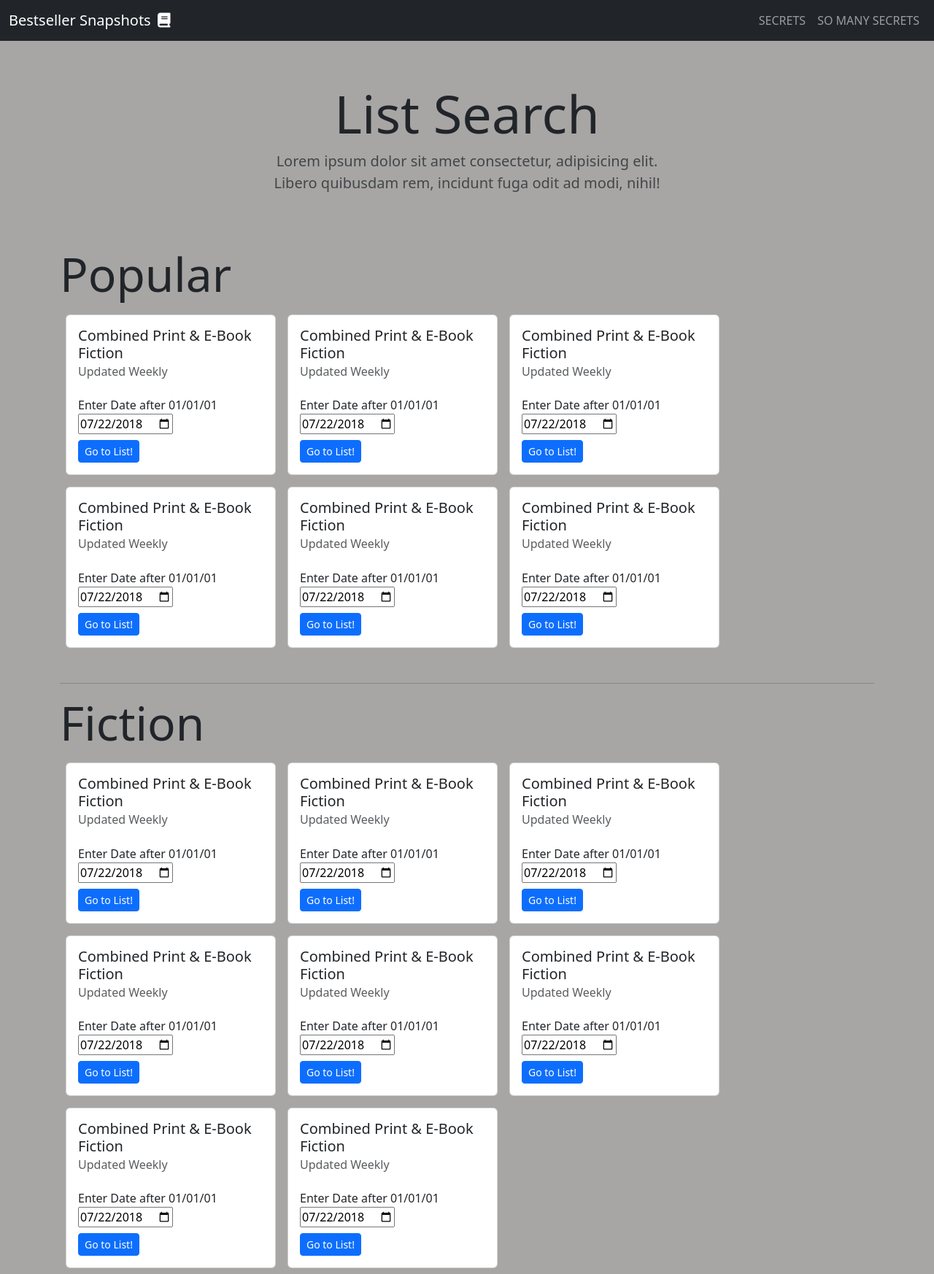
After one commit to mmazurk/bestseller-snapshots, a Flask app: page /list-search in a window 1280 px wide. The commit adds this page. Shown: the whole page at 73% size. Run offline with Flask 3, Linux system fonts and the light colour scheme.

Commit message:
additional pages

```diff
--- a/app.py
+++ b/app.py
@@ -9,7 +9,6 @@ app.app_context().push()
 ## TODO
 ## Need to figure out how to configure app.app_context() correctly
 ## So we don't have problems on Heroku
-
 
 app.config['SQLALCHEMY_DATABASE_URI'] = 'postgresql:///bestseller'
 app.config['SQLALCHEMY_TRACK_MODIFICATIONS'] = False
@@ -64,10 +63,22 @@ def login_user():
         username = form.username.data
         password = form.password.data
         if(User.authenticate(username, password)):
-            return render_template("secret.html")
+            return render_template("user-landing.html")
         else:
             flash("Incorrect username or password")
             return render_template("login.html", form = form)
 
     else:
         return render_template("login.html", form = form)
+
+@app.route("/list-search")
+def search_lists():
+    """search through book lists"""
+
+    return render_template("list-search.html")
+
+@app.route("/book-results")
+def show_list():
+    """search through book lists"""
+
+    return render_template("book-results.html")
--- a/static/style.css
+++ b/static/style.css
@@ -1,11 +1,17 @@
+
+
 
 
 .register {
-    background-color: #e6e0d5;
-  }
+  background-color: rgb(167, 166, 165);
+}
+
+.list-search {
+  background-color: rgb(167, 166, 165);
+}
 
 .bg-image {
-  background-image: url('https://images.unsplash.com/photo-1497633762265-9d179a990aa6?ixlib=rb-4.0.3&ixid=MnwxMjA3fDB8MHxwaG90by1wYWdlfHx8fGVufDB8fHx8&auto=format&fit=crop&w=1473&q=80');
+  background-image: url("https://images.unsplash.com/photo-1497633762265-9d179a990aa6?ixlib=rb-4.0.3&ixid=MnwxMjA3fDB8MHxwaG90by1wYWdlfHx8fGVufDB8fHx8&auto=format&fit=crop&w=1473&q=80");
   background-size: cover;
   background-repeat: no-repeat;
 }
--- a/templates/base.html
+++ b/templates/base.html
@@ -30,18 +30,18 @@
     </div>
   </nav>
 
-{% block content %}
+  {% block content %}
 
-{% endblock %}
+  {% endblock %}
 
+  <script src="https://code.jquery.com/jquery-3.6.4.min.js"
+    integrity="sha256-oP6HI9z1XaZNBrJURtCoUT5SUnxFr8s3BzRl+cbzUq8=" crossorigin="anonymous"></script>
   <script src="https://cdn.jsdelivr.net/npm/@popperjs/core@2.11.7/dist/umd/popper.min.js"
     integrity="sha384-zYPOMqeu1DAVkHiLqWBUTcbYfZ8osu1Nd6Z89ify25QV9guujx43ITvfi12/QExE"
     crossorigin="anonymous"></script>
   <script src="https://cdn.jsdelivr.net/npm/bootstrap@5.3.0-alpha3/dist/js/bootstrap.min.js"
     integrity="sha384-Y4oOpwW3duJdCWv5ly8SCFYWqFDsfob/3GkgExXKV4idmbt98QcxXYs9UoXAB7BZ"
     crossorigin="anonymous"></script>
-  <script src="https://code.jquery.com/jquery-3.6.4.min.js"
-    integrity="sha256-oP6HI9z1XaZNBrJURtCoUT5SUnxFr8s3BzRl+cbzUq8=" crossorigin="anonymous"></script>
   <script src="https://cdn.jsdelivr.net/npm/axios/dist/axios.min.js"></script>
 </body>
 
--- /dev/null
+++ b/templates/list-search.html
@@ -0,0 +1,227 @@
+{% extends "base.html" %}
+
+{% block title %}User Page{% endblock %}
+
+{% block body_class %}list-search{% endblock %}
+
+{% block navbar %}
+<a class="nav-link" href="#">SECRETS</a>
+<a class="nav-link" href="#">SO MANY SECRETS</a>
+{% endblock %}
+
+{% block content %}
+
+
+<section class="py-2 text-center container">
+    <div class="row py-lg-5">
+      <div class="col-lg-6 col-md-8 mx-auto">
+        <h1 class="display-2">List Search</h1>
+        <p class="lead text-muted">Lorem ipsum dolor sit amet consectetur, adipisicing elit. Libero quibusdam rem,
+          incidunt fuga odit ad modi, nihil!</p>
+      </div>
+    </div>
+  </section>
+
+
+  <div class="container">
+
+    <div class="row">
+      <div class="col">
+        <h2 class="display-3">Popular</h2>
+        <div class="d-flex flex-row flex-wrap">
+
+
+          <div class="card m-2" style="width: 18rem;">
+            <div class="card-body">
+              <h5 class="card-title">Combined Print & E-Book Fiction </h5>
+              <h6 class="card-subtitle mb-4 text-muted">Updated Weekly</h6>
+              <p class="mb-lg-0">Enter Date after 01/01/01</p>
+              <div>
+                <input type="date" id="start" name="trip-start" value="2018-07-22" min="2001-01-01" max="2022-12-31">
+              </div>
+              <a href="/book-results" class="btn btn-sm btn-primary mt-2">Go to List!</a>
+            </div>
+          </div>
+
+
+          <div class="card m-2" style="width: 18rem;">
+            <div class="card-body">
+              <h5 class="card-title">Combined Print & E-Book Fiction </h5>
+              <h6 class="card-subtitle mb-4 text-muted">Updated Weekly</h6>
+              <p class="mb-lg-0">Enter Date after 01/01/01</p>
+              <div>
+                <input type="date" id="start" name="trip-start" value="2018-07-22" min="2001-01-01" max="2022-12-31">
+              </div>
+              <a href="#" class="btn btn-sm btn-primary mt-2">Go to List!</a>
+            </div>
+          </div>
+
+
+          <div class="card m-2" style="width: 18rem;">
+            <div class="card-body">
+              <h5 class="card-title">Combined Print & E-Book Fiction </h5>
+              <h6 class="card-subtitle mb-4 text-muted">Updated Weekly</h6>
+              <p class="mb-lg-0">Enter Date after 01/01/01</p>
+              <div>
+                <input type="date" id="start" name="trip-start" value="2018-07-22" min="2001-01-01" max="2022-12-31">
+              </div>
+              <a href="#" class="btn btn-sm btn-primary mt-2">Go to List!</a>
+            </div>
+          </div>
+
+
+          <div class="card m-2" style="width: 18rem;">
+            <div class="card-body">
+              <h5 class="card-title">Combined Print & E-Book Fiction </h5>
+              <h6 class="card-subtitle mb-4 text-muted">Updated Weekly</h6>
+              <p class="mb-lg-0">Enter Date after 01/01/01</p>
+              <div>
+                <input type="date" id="start" name="trip-start" value="2018-07-22" min="2001-01-01" max="2022-12-31">
+              </div>
+              <a href="#" class="btn btn-sm btn-primary mt-2">Go to List!</a>
+            </div>
+          </div>
+
+
+          <div class="card m-2" style="width: 18rem;">
+            <div class="card-body">
+              <h5 class="card-title">Combined Print & E-Book Fiction </h5>
+              <h6 class="card-subtitle mb-4 text-muted">Updated Weekly</h6>
+              <p class="mb-lg-0">Enter Date after 01/01/01</p>
+              <div>
+                <input type="date" id="start" name="trip-start" value="2018-07-22" min="2001-01-01" max="2022-12-31">
+              </div>
+              <a href="#" class="btn btn-sm btn-primary mt-2">Go to List!</a>
+            </div>
+          </div>
+
+
+          <div class="card m-2" style="width: 18rem;">
+            <div class="card-body">
+              <h5 class="card-title">Combined Print & E-Book Fiction </h5>
+              <h6 class="card-subtitle mb-4 text-muted">Updated Weekly</h6>
+              <p class="mb-lg-0">Enter Date after 01/01/01</p>
+              <div>
+                <input type="date" id="start" name="trip-start" value="2018-07-22" min="2001-01-01" max="2022-12-31">
+              </div>
+              <a href="#" class="btn btn-sm btn-primary mt-2">Go to List!</a>
+            </div>
+          </div>
+        </div>
+      </div>
+    </div>
+
+    <br>
+    <hr>
+
+    <div class="row mt-3">
+      <div class="col">
+        <h2 class="display-3">Fiction</h2>
+        <div class="d-flex flex-row flex-wrap">
+
+          <div class="card m-2" style="width: 18rem;">
+            <div class="card-body">
+              <h5 class="card-title">Combined Print & E-Book Fiction </h5>
+              <h6 class="card-subtitle mb-4 text-muted">Updated Weekly</h6>
+              <p class="mb-lg-0">Enter Date after 01/01/01</p>
+              <div>
+                <input type="date" id="start" name="trip-start" value="2018-07-22" min="2001-01-01" max="2022-12-31">
+              </div>
+              <a href="#" class="btn btn-sm btn-primary mt-2">Go to List!</a>
+            </div>
+          </div>
+
+          <div class="card m-2" style="width: 18rem;">
+            <div class="card-body">
+              <h5 class="card-title">Combined Print & E-Book Fiction </h5>
+              <h6 class="card-subtitle mb-4 text-muted">Updated Weekly</h6>
+              <p class="mb-lg-0">Enter Date after 01/01/01</p>
+              <div>
+                <input type="date" id="start" name="trip-start" value="2018-07-22" min="2001-01-01" max="2022-12-31">
+              </div>
+              <a href="#" class="btn btn-sm btn-primary mt-2">Go to List!</a>
+            </div>
+          </div>
+
+          <div class="card m-2" style="width: 18rem;">
+            <div class="card-body">
+              <h5 class="card-title">Combined Print & E-Book Fiction </h5>
+              <h6 class="card-subtitle mb-4 text-muted">Updated Weekly</h6>
+              <p class="mb-lg-0">Enter Date after 01/01/01</p>
+              <div>
+                <input type="date" id="start" name="trip-start" value="2018-07-22" min="2001-01-01" max="2022-12-31">
+              </div>
+              <a href="#" class="btn btn-sm btn-primary mt-2">Go to List!</a>
+            </div>
+          </div>
+
+          <div class="card m-2" style="width: 18rem;">
+            <div class="card-body">
+              <h5 class="card-title">Combined Print & E-Book Fiction </h5>
+              <h6 class="card-subtitle mb-4 text-muted">Updated Weekly</h6>
+              <p class="mb-lg-0">Enter Date after 01/01/01</p>
+              <div>
+                <input type="date" id="start" name="trip-start" value="2018-07-22" min="2001-01-01" max="2022-12-31">
+              </div>
+              <a href="#" class="btn btn-sm btn-primary mt-2">Go to List!</a>
+            </div>
+          </div>
+
+          <div class="card m-2" style="width: 18rem;">
+            <div class="card-body">
+              <h5 class="card-title">Combined Print & E-Book Fiction </h5>
+              <h6 class="card-subtitle mb-4 text-muted">Updated Weekly</h6>
+              <p class="mb-lg-0">Enter Date after 01/01/01</p>
+              <div>
+                <input type="date" id="start" name="trip-start" value="2018-07-22" min="2001-01-01" max="2022-12-31">
+              </div>
+              <a href="#" class="btn btn-sm btn-primary mt-2">Go to List!</a>
+            </div>
+          </div>
+
+          <div class="card m-2" style="width: 18rem;">
+            <div class="card-body">
+              <h5 class="card-title">Combined Print & E-Book Fiction </h5>
+              <h6 class="card-subtitle mb-4 text-muted">Updated Weekly</h6>
+              <p class="mb-lg-0">Enter Date after 01/01/01</p>
+              <div>
+                <input type="date" id="start" name="trip-start" value="2018-07-22" min="2001-01-01" max="2022-12-31">
+              </div>
+              <a href="#" class="btn btn-sm btn-primary mt-2">Go to List!</a>
+            </div>
+          </div>
+
+          <div class="card m-2" style="width: 18rem;">
+            <div class="card-body">
+              <h5 class="card-title">Combined Print & E-Book Fiction </h5>
+              <h6 class="card-subtitle mb-4 text-muted">Updated Weekly</h6>
+              <p class="mb-lg-0">Enter Date after 01/01/01</p>
+              <div>
+                <input type="date" id="start" name="trip-start" value="2018-07-22" min="2001-01-01" max="2022-12-31">
+              </div>
+              <a href="#" class="btn btn-sm btn-primary mt-2">Go to List!</a>
+            </div>
+          </div>
+
+          <div class="card m-2" style="width: 18rem;">
+            <div class="card-body">
+              <h5 class="card-title">Combined Print & E-Book Fiction </h5>
+              <h6 class="card-subtitle mb-4 text-muted">Updated Weekly</h6>
+              <p class="mb-lg-0">Enter Date after 01/01/01</p>
+              <div>
+                <input type="date" id="start" name="trip-start" value="2018-07-22" min="2001-01-01" max="2022-12-31">
+              </div>
+              <a href="#" class="btn btn-sm btn-primary mt-2">Go to List!</a>
+            </div>
+          </div>
+
+
+        </div>
+      </div>
+    </div>
+  </div>
+
+
+
+
+{% endblock %}
--- a/templates/register.html
+++ b/templates/register.html
@@ -15,9 +15,9 @@
 
   <!-- Zak Question -->
   <!-- I wanted to put space between form and navbar and so I created this row, but it seems hacky -->
-  <div class="row">
+  <!-- <div class="row">
     <div class="col" style="height: 100px"></div>
-  </div>
+  </div> -->
 
   <form method="POST" action="/register">
     <div class="row d-flex justify-content-center">
```
Also changed, not shown: templates/book-results.html (added, +180 -0 lines), templates/user-landing.html (added, +105 -0 lines).
